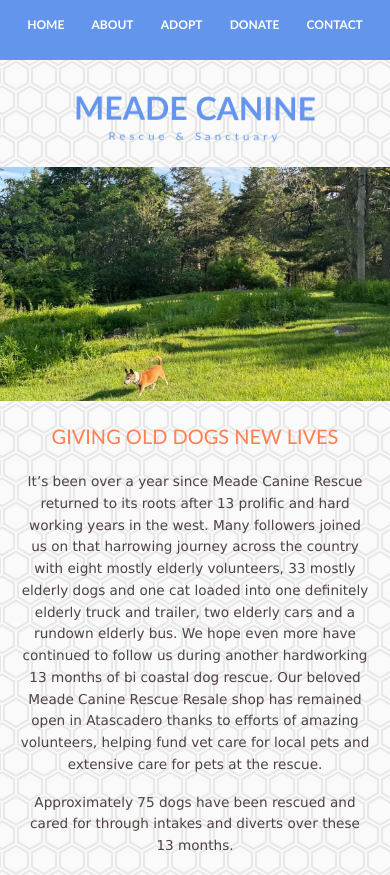
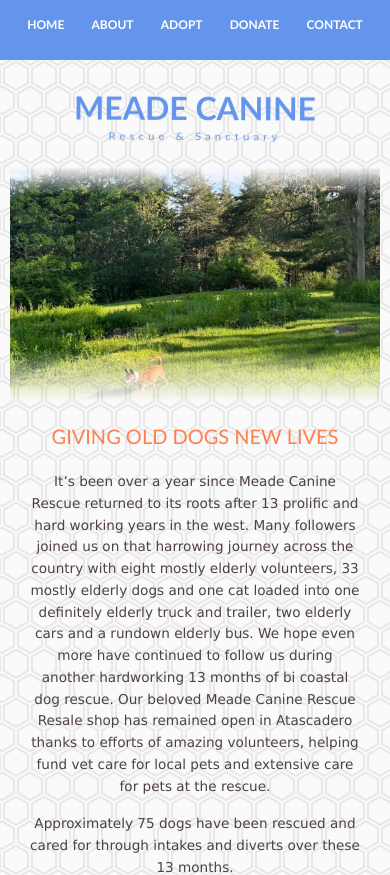
Before and after one commit to bootcamp-project-2026/bootcamp-app, a Next.js app: page / in a window 390 px wide. Shown: the top 875 px of the page. Built offline with nearby package versions, Linux system fonts and the light colour scheme; no server answers; the database is empty.

Commit message:
added blur effect to home page

```diff
--- a/src/app/home/home.module.css
+++ b/src/app/home/home.module.css
@@ -7,8 +7,6 @@
   flex-direction: column;
   align-items: stretch;
 }
-
-/* Title */
 
 .titleContainer {
   --base-size: clamp(2rem, calc(4vw + 1rem), 5rem);
@@ -35,12 +33,19 @@
   transform: scale(0.9, 0.8);
 }
 
-/* Hero */
-
 .hero {
   position: relative;
-  width: 100%;
+  width: 95%;
+  margin: 0 auto;
   overflow: hidden;
+  -webkit-mask-image:
+    linear-gradient(to bottom, transparent, #000 5%, #000 99%, transparent),
+    linear-gradient(to right, transparent, #000 1%, #000 99%, transparent);
+  mask-image:
+    linear-gradient(to bottom, transparent, #000 5%, #000 99%, transparent),
+    linear-gradient(to right, transparent, #000 1%, #000 99%, transparent);
+  -webkit-mask-composite: source-in;
+  mask-composite: intersect;
 }
 
 .heroImage {
@@ -85,8 +90,6 @@
   line-height: 1.6;
 }
 
-/* Dogs */
-
 .dogContainer {
   display: flex;
   flex-direction: column;
@@ -128,8 +131,6 @@
   transform: scale(1.08);
 }
 
-/* Responsive */
-
 @media (max-width: 1023px) {
   .heroText {
     padding: 1rem;
@@ -141,6 +142,25 @@
     display: flex;
     flex-direction: column;
     align-items: center;
+    -webkit-mask-image: none;
+    mask-image: none;
+  }
+
+  .heroImage {
+    -webkit-mask-image: linear-gradient(
+      to bottom,
+      transparent,
+      #000 12%,
+      #000 78%,
+      transparent
+    );
+    mask-image: linear-gradient(
+      to bottom,
+      transparent,
+      #000 12%,
+      #000 78%,
+      transparent
+    );
   }
 
   .heroImage img {
--- a/src/app/home/page.tsx
+++ b/src/app/home/page.tsx
@@ -7,7 +7,7 @@
 import CanineCarousel from "../../components/CanineCarousel";
 import { type Canine } from "../../database/canineSchema";
 
-const CAROUSEL_SIZE = 10;
+const CAROUSEL_SIZE = 5;
 
 function pickRandom<T>(items: T[], count: number): T[] {
   return [...items].sort(() => Math.random() - 0.5).slice(0, count);
@@ -46,7 +46,6 @@
           <span className={styles.titleBottomHalf}>Rescue & Sanctuary</span>
         </h1>
 
-        {/* Hero section */}
         <section id="hero-subsection" className={styles.hero}>
           <div className={styles.heroImage}>
             <img
@@ -76,7 +75,6 @@
           </div>
         </section>
 
-        {/* Dogs section */}
         <section id="dog-subsection" className={styles.dogContainer}>
           <h2 className={`${styles.dogTitle} ${shared.wobble}`}>
             Meet Some Pups!
--- a/src/components/CanineCarousel.module.css
+++ b/src/components/CanineCarousel.module.css
@@ -29,25 +29,43 @@
 }
 
 .card {
-  padding-bottom: 1rem;
+  padding: 1.25rem 0 1rem;
   border-radius: 15px;
   background-color: rgba(100, 148, 237, 0.5);
   text-align: center;
   transition: transform 0.2s ease;
 }
 
-.card:hover {
-  transform: scale(1.04);
+@media (hover: hover) {
+  .card:hover {
+    transform: scale(1.04);
+  }
+}
+
+@media (hover: none) {
+  .active {
+    transform: scale(1.04);
+  }
 }
 
 .name {
-  margin: 1rem;
+  margin: 0 1rem 0.25rem;
   color: white;
   font-family: var(--font-heading);
   font-size: 1.5rem;
   font-weight: 600;
   letter-spacing: 5px;
   text-indent: 5px;
+  text-align: center;
+}
+
+.details {
+  margin: 0 1rem;
+  color: white;
+  font-family: var(--font-body);
+  font-size: 0.95rem;
+  letter-spacing: 1px;
+  text-indent: 1px;
   text-align: center;
 }
 
@@ -71,11 +89,18 @@
     transform 0.25s ease;
 }
 
-/* blur + darken the photo on hover*/
-.card:hover .image,
-.card:focus-within .image {
-  filter: blur(4px) brightness(0.35);
-  transform: scale(1.05);
+@media (hover: hover) {
+  .card:hover .image {
+    filter: blur(4px) brightness(0.35);
+    transform: scale(1.05);
+  }
+}
+
+@media (hover: none) {
+  .active .image {
+    filter: blur(4px) brightness(0.35);
+    transform: scale(1.05);
+  }
 }
 
 .story {
@@ -92,9 +117,16 @@
   transition: opacity 0.25s ease;
 }
 
-.card:hover .story,
-.card:focus-within .story {
-  opacity: 1;
+@media (hover: hover) {
+  .card:hover .story {
+    opacity: 1;
+  }
+}
+
+@media (hover: none) {
+  .active .story {
+    opacity: 1;
+  }
 }
 
 .storyText {
@@ -106,6 +138,7 @@
   line-height: 1.5;
   text-shadow: 0 1px 3px rgba(0, 0, 0, 0.6);
   -webkit-line-clamp: 9;
+  line-clamp: 9;
   -webkit-box-orient: vertical;
 }
 
--- a/src/components/CanineCarousel.tsx
+++ b/src/components/CanineCarousel.tsx
@@ -1,6 +1,6 @@
 "use client";
 
-import { useCallback, useSyncExternalStore } from "react";
+import { useCallback, useEffect, useState, useSyncExternalStore } from "react";
 import useEmblaCarousel from "embla-carousel-react";
 import styles from "./CanineCarousel.module.css";
 import { type Canine } from "../database/canineSchema";
@@ -15,6 +15,18 @@
     slidesToScroll: 1,
     containScroll: "trimSnaps",
   });
+
+  const [activeName, setActiveName] = useState<string | null>(null);
+
+  useEffect(() => {
+    const closeStory = (event: PointerEvent) => {
+      if (!(event.target as Element).closest("[data-card]")) {
+        setActiveName(null);
+      }
+    };
+    document.addEventListener("pointerdown", closeStory);
+    return () => document.removeEventListener("pointerdown", closeStory);
+  }, []);
 
   const subscribe = useCallback(
     (onChange: () => void) => {
@@ -75,8 +87,21 @@
               role="group"
               aria-roledescription="slide"
             >
-              <div className={styles.card} tabIndex={0}>
+              <div
+                className={`${styles.card} ${
+                  activeName === canine.Name ? styles.active : ""
+                }`}
+                data-card
+                onClick={() =>
+                  setActiveName((current) =>
+                    current === canine.Name ? null : canine.Name,
+                  )
+                }
+              >
                 <p className={styles.name}>{canine.Name}</p>
+                <p className={styles.details}>
+                  {canine.Breed} · {canine.Age}
+                </p>
                 <div className={styles.imageWrap}>
                   <img
                     className={styles.image}
```
